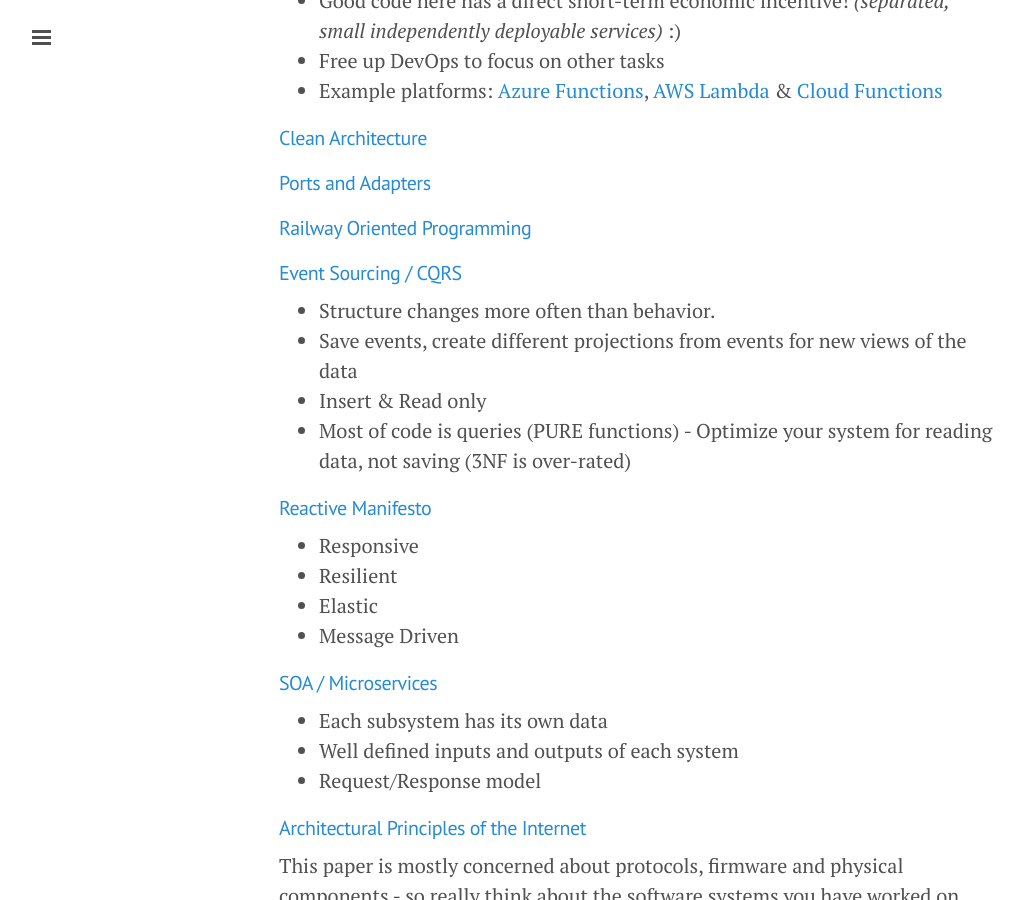
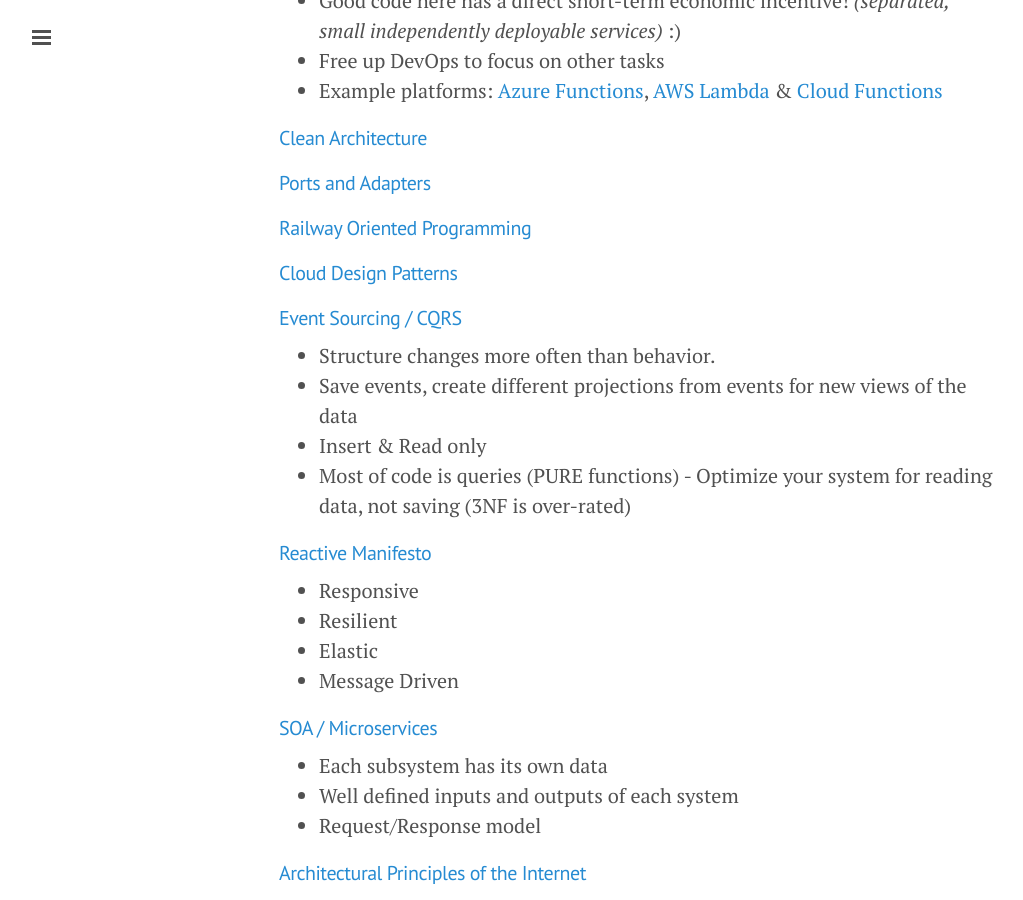
Before and after one commit to ideaflare/ideaflare.github.io, a Jekyll site: the page built from _posts/2017-06-19-architecture.markdown, in a window 1280 px wide and 900 px high, scrolled down 2069 px. Shown: the whole window, without its empty margins (1-1024 px from the left). Built offline with Jekyll 4.4.1, drawn with Linux system fonts in a browser that asks for light colours; comment, search, counter and statistics services are not loaded.

Commit message:
Update 2017-06-19-architecture.markdown

```diff
--- a/_posts/2017-06-19-architecture.markdown
+++ b/_posts/2017-06-19-architecture.markdown
@@ -48,6 +48,7 @@ This model allows you to write code without having to think about how servers ar
 #### [Clean Architecture](https://8thlight.com/blog/uncle-bob/2012/08/13/the-clean-architecture.html)
 #### [Ports and Adapters](http://blog.ploeh.dk/2016/03/18/functional-architecture-is-ports-and-adapters/)
 #### [Railway Oriented Programming](https://fsharpforfunandprofit.com/rop/)
+#### [Cloud Design Patterns](https://docs.microsoft.com/en-us/azure/architecture/patterns/)
 
 #### [Event Sourcing / CQRS](http://cqrs.nu/Faq)
  * Structure changes more often than behavior.
```
